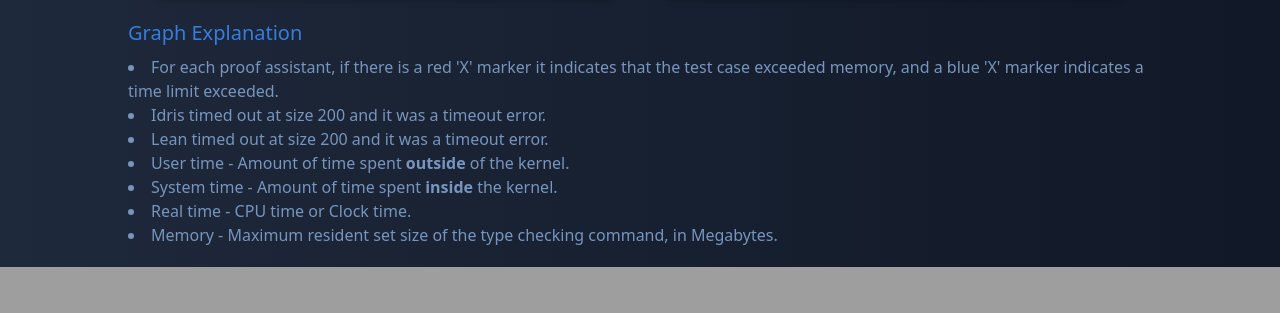
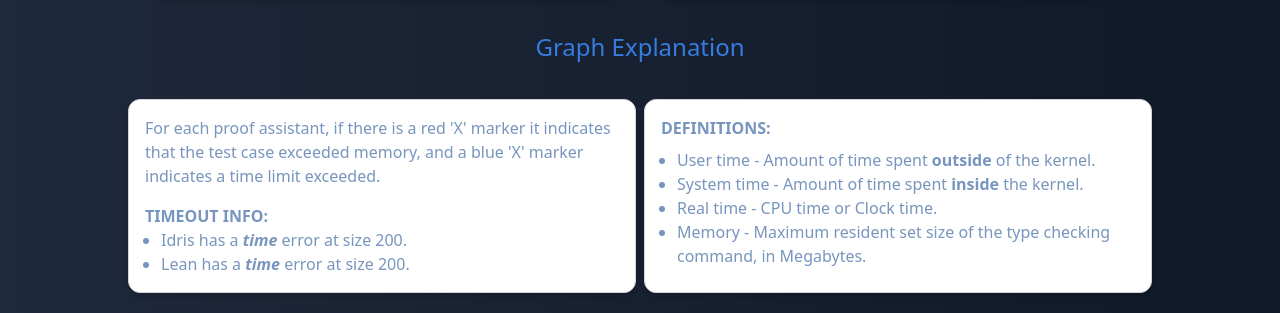
Before and after one commit to proyetei/CS-4ZP6A-Capstone-Akanda, a Flask app: page / in a window 1280 px wide. Shown: the part 849-1162 px from the top of the page. Before the commit the page ends 1116 px from the top, so only its background shows below. Run offline with Flask 3, Linux system fonts and the light colour scheme; some libraries are stand-ins or nearby versions.

Commit message:
improve frontend

```diff
--- a/visualization/app.py
+++ b/visualization/app.py
@@ -256,7 +256,7 @@ def get_error_messages(language_data, lower_bound, x_values, y_values):
         errors.append({
             "language": language_data["name"],
             "size": max_size,
-            "type_of_error": "memory exceeded" if language_data["exit_status"] == "memory" else "timeout"
+            "type_of_error": "memory" if language_data["exit_status"] == "memory" else "time"
         })
     return errors
 
--- a/visualization/templates/index.html
+++ b/visualization/templates/index.html
@@ -27,35 +27,36 @@
   </div>
 
   <!-- Information Container -->
-  <div class="flex flex-wrap justify-center text-left max-w-5xl w-full mt-5">
-    <div>
-      <h2 class="text-xl text-[#377ddf] mb-2">Graph Explanation</h2>
-      <ul class="list-disc list-inside text-base font-sans text-[#7795be]">
-        <li>
-          For each proof assistant, if there is a red 'X' marker it indicates that the test case exceeded memory, and a blue 'X' marker indicates a time limit exceeded.
-        </li>
+  <h2 class="text-2xl text-[#377ddf] mt-8 mb-4">Graph Explanation</h2>
+  <div class="grid grid-cols-2 gap-2 max-w-5xl w-full mt-5">
+
+    <!-- Left Column: Graph Explanation & Timeout Info -->
+    <div class="bg-white shadow-md p-4 border border-gray-300 text-left rounded-xl">
+      <div class="text-base font-sans text-[#7795be]">
+        For each proof assistant, if there is a red 'X' marker it indicates that the test case exceeded memory, and a blue 'X' marker indicates a time limit exceeded. <br/>
         {% if errors %}
-          {% for error in errors %}
-            <li>
-              {{ error.language }} timed out at size {{ error.size }} and it was a {{ error.type_of_error }} error.
-            </li>
-          {% endfor %}
+          <p class="mt-4 font-bold">TIMEOUT INFO:</p>
+          <ul class="list-disc ml-4">
+            {% for error in errors %}
+              <li>{{ error.language }} has a <span class="font-bold italic">{{ error.type_of_error }}</span> error at size {{ error.size }}.</li>
+            {% endfor %}
+          </ul>
         {% endif %}
-        <li>
-          User time - Amount of time spent <span class="font-bold">outside</span> of the kernel.
-        </li>
-        <li>
-          System time - Amount of time spent <span class="font-bold">inside</span> the kernel.
-        </li>
-        <li>
-          Real time - CPU time or Clock time.
-        </li>
-        <li>
-          Memory - Maximum resident set size of the type checking command, in Megabytes.
-        </li>
+      </div>
+    </div>
+
+    <!-- Right Column: Definitions -->
+    <div class="bg-white shadow-md p-4 border border-gray-300 font-sans text-[#7795be] text-left rounded-xl">
+      <p class="font-bold mb-2">DEFINITIONS:</p>
+      <ul class="list-disc ml-4">
+        <li>User time - Amount of time spent <span class="font-bold">outside</span> of the kernel.</li>
+        <li>System time - Amount of time spent <span class="font-bold">inside</span> the kernel.</li>
+        <li>Real time - CPU time or Clock time.</li>
+        <li>Memory - Maximum resident set size of the type checking command, in Megabytes.</li>
       </ul>
     </div>
   </div>
 
+
 </body>
 </html>
```
